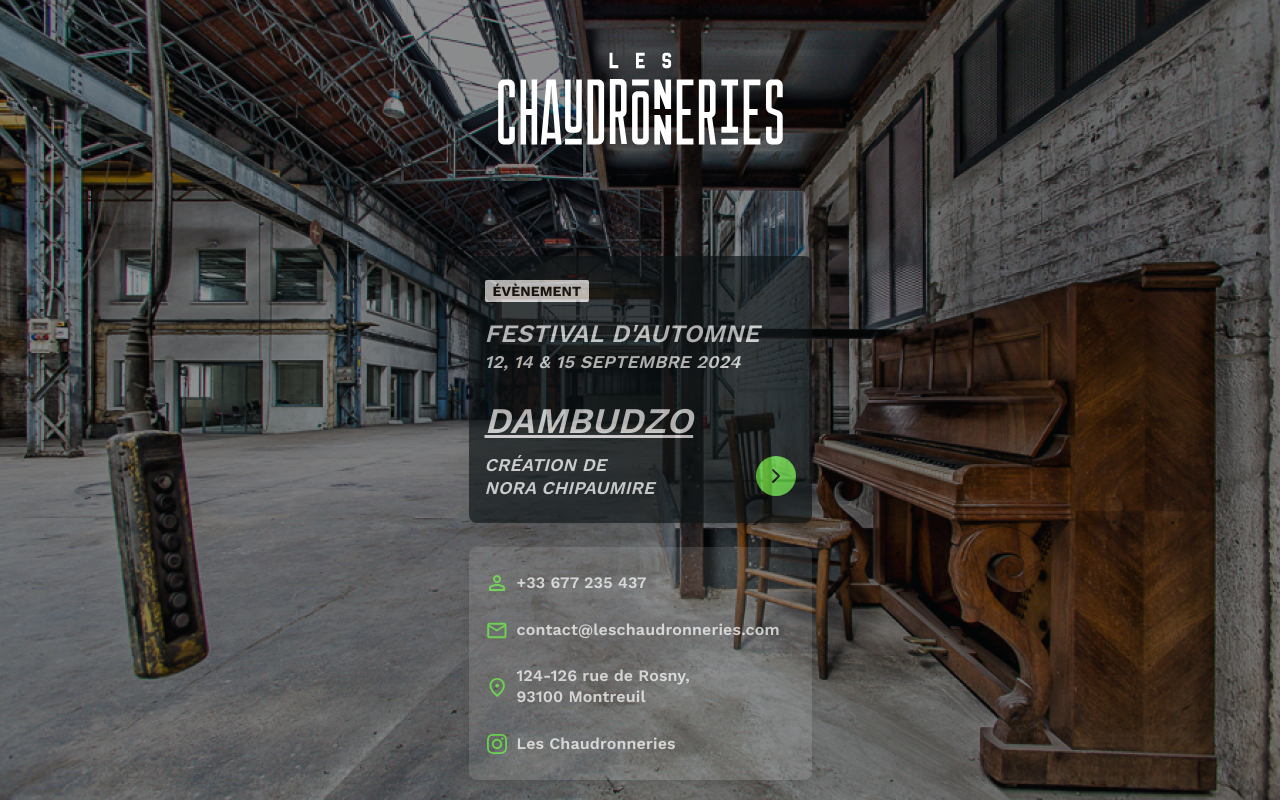
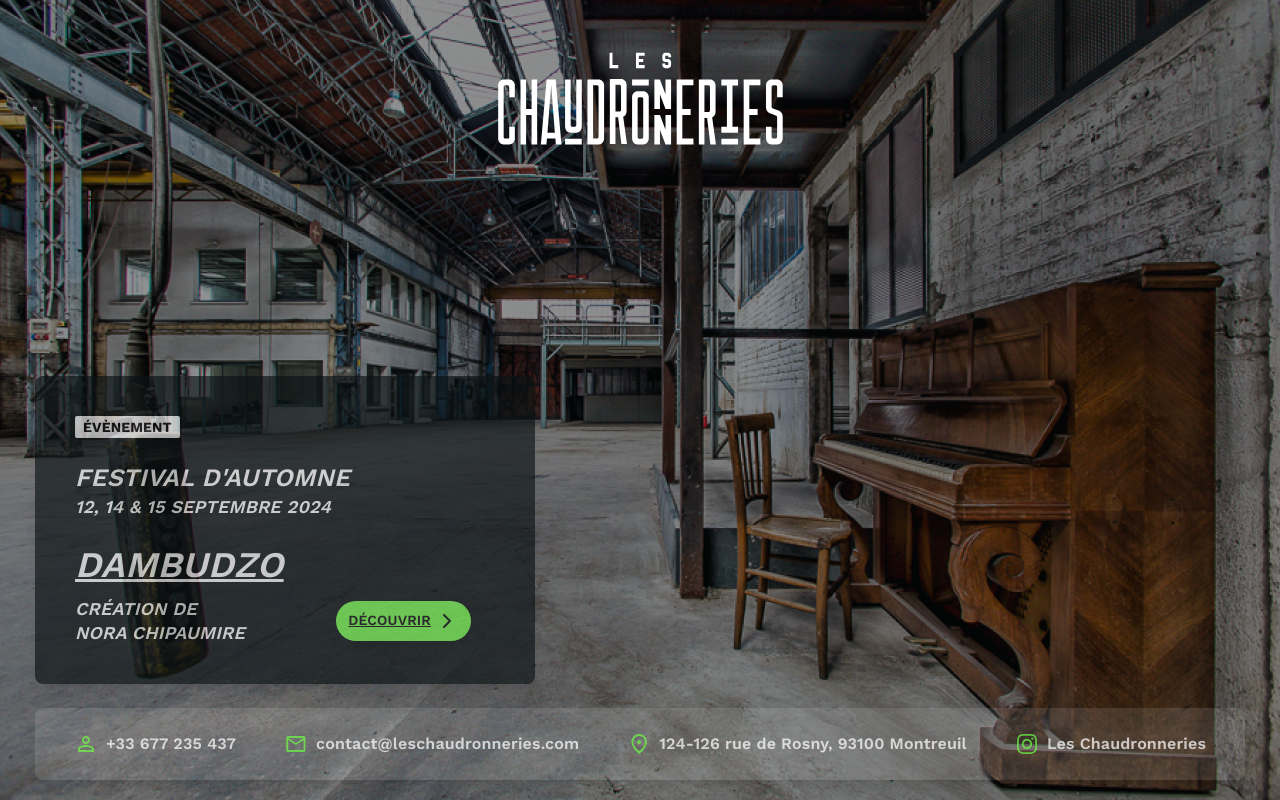
Before and after one commit to MisterPingouin/chaudronneries, a Next.js app: page /leschaudronneries in a window 1280 px wide. Built offline with nearby package versions, Linux system fonts and the light colour scheme.

Commit message:
page desktop chaudronneries

```diff
--- /dev/null
+++ b/src/app/components/Cards/cards-desktop.tsx
@@ -0,0 +1,49 @@
+import Link from "next/link";
+
+const CardsDesktop = () => {
+    return (
+      <div className="w-[500px] h-auto bg-background-black text-white rounded-lg shadow-lg opacity-65 px-10 py-10">
+        {/* Tag section */}
+        <div className="bg-white text-black text-label font-bold uppercase rounded-sm px-2 py-0.5 w-fit mb-4">
+          ÉVÈNEMENT
+        </div>
+
+        {/* Title and event description */}
+        <div className="text-heading font-semibold italic pt-2 ">
+          FESTIVAL D'AUTOMNE
+        </div>
+        <div className="text-body font-semibold italic">
+          12, 14 & 15 SEPTEMBRE 2024
+        </div>
+        <div className="text-hero font-semibold italic underline pt-6">
+          DAMBUDZO
+        </div>
+        <div className="mt-2 flex justify-between items-center">
+        <div className="text-body font-semibold italic">
+          <p>CRÉATION DE </p>
+          <p>NORA CHIPAUMIRE</p>
+        </div>
+        {/* Button section */}
+        <Link href="https://www.festival-automne.com/fr/edition-2024/nora-chipaumire-dambudzo">
+        <div className="mr-6 px-3 w-auto h-10 bg-primary text-black rounded-full flex items-center justify-center shadow-lg hover:bg-green-500 transition duration-300 cursor-pointer">
+                  <p className="text-label font-semibold pr-1 underline">DÉCOUVRIR</p>
+                  <svg
+                    xmlns="http://www.w3.org/2000/svg"
+                    viewBox="0 0 24 24"
+                    fill="none"
+                    stroke="currentColor"
+                    strokeWidth="2"
+                    strokeLinecap="round"
+                    strokeLinejoin="round"
+                    className="w-6 h-6"
+                  >
+                    <path d="M9 6l6 6-6 6" />
+                  </svg>
+                </div>
+          </Link>
+        </div>
+      </div>
+    );
+  };
+
+  export default CardsDesktop;
--- a/src/app/components/Cards/cards-mobile.tsx
+++ b/src/app/components/Cards/cards-mobile.tsx
@@ -24,9 +24,6 @@
           <p>NORA CHIPAUMIRE</p>
         </div>
         {/* Button section */}
-          <button className="hidden bg-[#75FB4D] text-black font-bold py-2 px-4 rounded-full hover:bg-green-500 transition duration-300">
-            DÉCOUVRIR
-          </button>
           <div className="ml-auto">
           <Link href="https://www.festival-automne.com/fr/edition-2024/nora-chipaumire-dambudzo">
             <div className="w-10 h-10 bg-[#75FB4D] text-black rounded-full flex items-center justify-center shadow-lg hover:bg-green-500 transition duration-300 cursor-pointer">
--- a/src/app/components/Footer.tsx
+++ b/src/app/components/Footer.tsx
@@ -3,7 +3,7 @@
 
 const Footer = () => {
   return (
-    <div className="flex flex-col gap-6 mb-5 w-[343px] h-auto bg-background-white text-white rounded-lg shadow-lg opacity-75 py-6 px-4">
+    <div className="flex flex-col lg:flex-row gap-6 lg:gap-12 lg:justify-center mb-5 w-[343px] lg:w-[1210px] h-auto bg-background-white text-white rounded-lg shadow-lg opacity-75 py-6 px-4">
       <div className="flex items-center space-x-2">
         <Image src="/icons/person-24px.svg" alt="Phone" width={24} height={24} />
         <a
@@ -30,7 +30,7 @@
           href="https://www.google.com/maps/search/?api=1&query=124-126+rue+de+Rosny+93100+Montreuil"
           target="_blank"
           rel="noopener noreferrer"
-          className="text-link font-semibold hover:text-primary max-w-[200px]"
+          className="text-link font-semibold hover:text-primary max-w-[200px] lg:max-w-full"
         >
           124-126 rue de Rosny, 93100 Montreuil
         </a>
--- a/src/app/leschaudronneries/page.tsx
+++ b/src/app/leschaudronneries/page.tsx
@@ -1,6 +1,7 @@
 import React from "react";
 import Image from "next/image";
 import CardsMobile from '../components/Cards/cards-mobile';
+import CardsDesktop from '../components/Cards/cards-desktop';
 import Footer from '../components/Footer';
 import Link from "next/link";
 
@@ -38,8 +39,14 @@
         </header>
 
         {/* CardsMobile component */}
-        <div className="flex flex-col gap-6">
+        <div className="flex flex-col gap-6 lg:hidden">
          <CardsMobile />
+        <Footer />
+        </div>
+        {/* CardsDesktop component */}
+
+        <div className="hidden lg:flex flex-col gap-6">
+         <CardsDesktop />
         <Footer />
         </div>
       </div>
```
